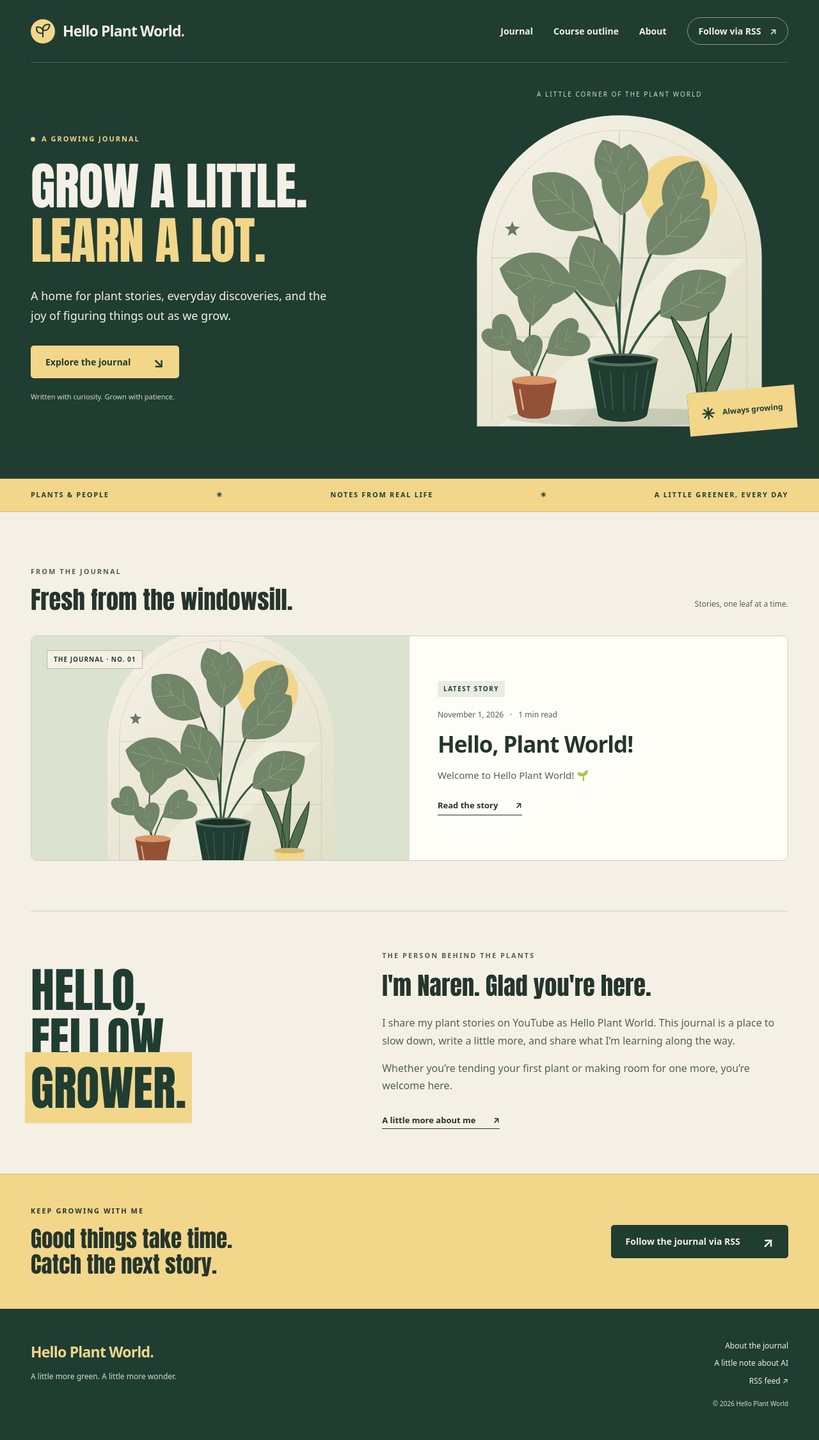
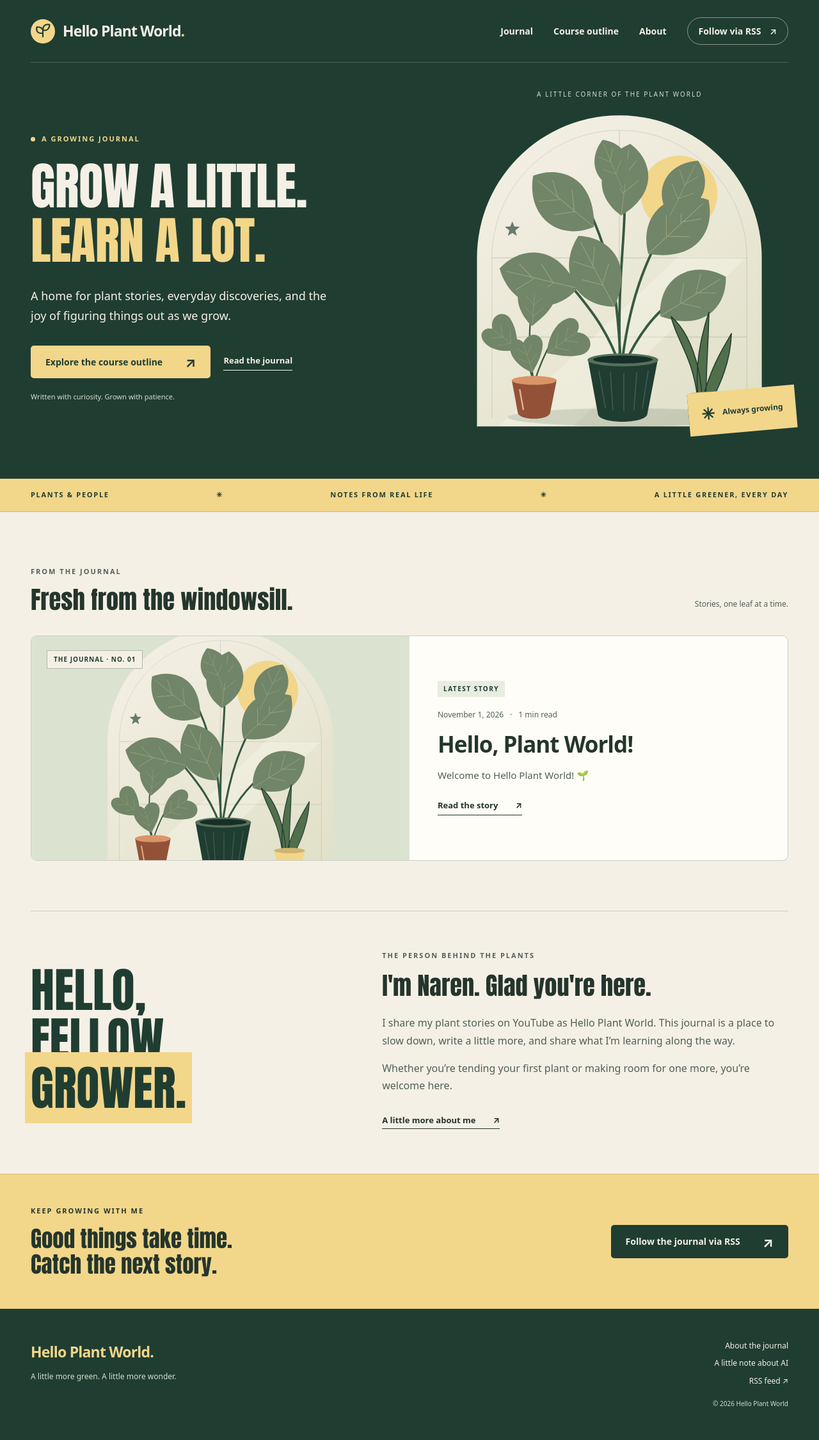
Before and after one commit to helloplantworld/helloplantworld.github.io, a Jekyll site: the page built from index.md, in a window 1280 px wide. Shown: the whole page at 64% size. Built offline with Jekyll 4.4.1, drawn with Linux system fonts in a browser that asks for light colours.

Commit message:
Feature course outline on the homepage

```diff
--- a/_layouts/home.html
+++ b/_layouts/home.html
@@ -7,7 +7,10 @@ layout: default
       <p class="eyebrow"><span class="status-dot" aria-hidden="true"></span> A growing journal</p>
       <h1 id="hero-title">Grow a little.<br><span>Learn a lot.</span></h1>
       <p class="hero-description">A home for plant stories, everyday discoveries, and the joy of figuring things out as we grow.</p>
-      <a class="button" href="#journal">Explore the journal <span aria-hidden="true">↘</span></a>
+      <div class="hero-actions">
+        <a class="button" href="{{ '/course-outline/' | relative_url }}">Explore the course outline <span aria-hidden="true">↗</span></a>
+        <a class="text-link" href="#journal">Read the journal</a>
+      </div>
       <p class="hero-note">Written with curiosity. Grown with patience.</p>
     </div>
     <div class="hero-art">
--- a/assets/main.scss
+++ b/assets/main.scss
@@ -17,3 +17,5 @@
 
 /* Keep the expanded navigation usable on narrow screens. */
 @media(max-width:700px){.header-inner{flex-wrap:wrap;padding-block:16px}.site-header nav{flex-wrap:wrap}}
+
+.hero-actions{display:flex;align-items:center;flex-wrap:wrap;gap:20px}.hero-actions .text-link{color:var(--paper)}
```
